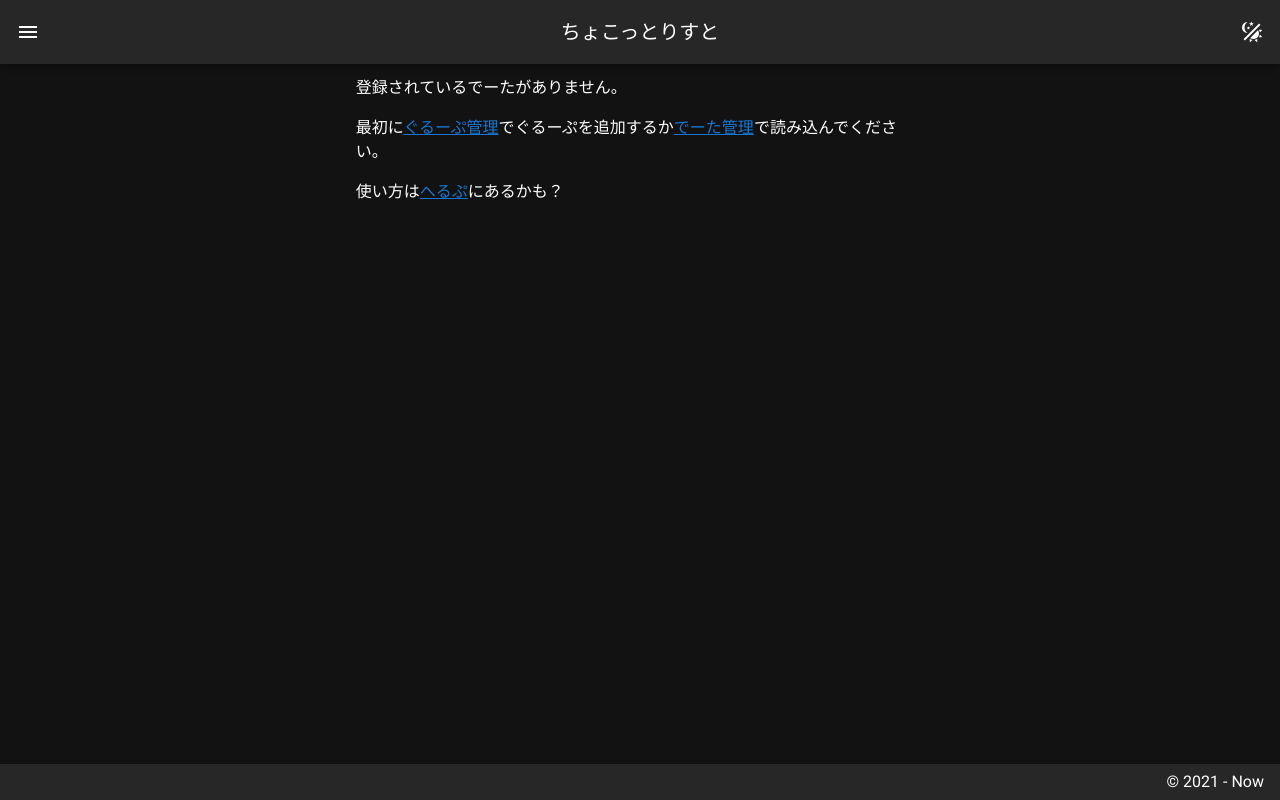
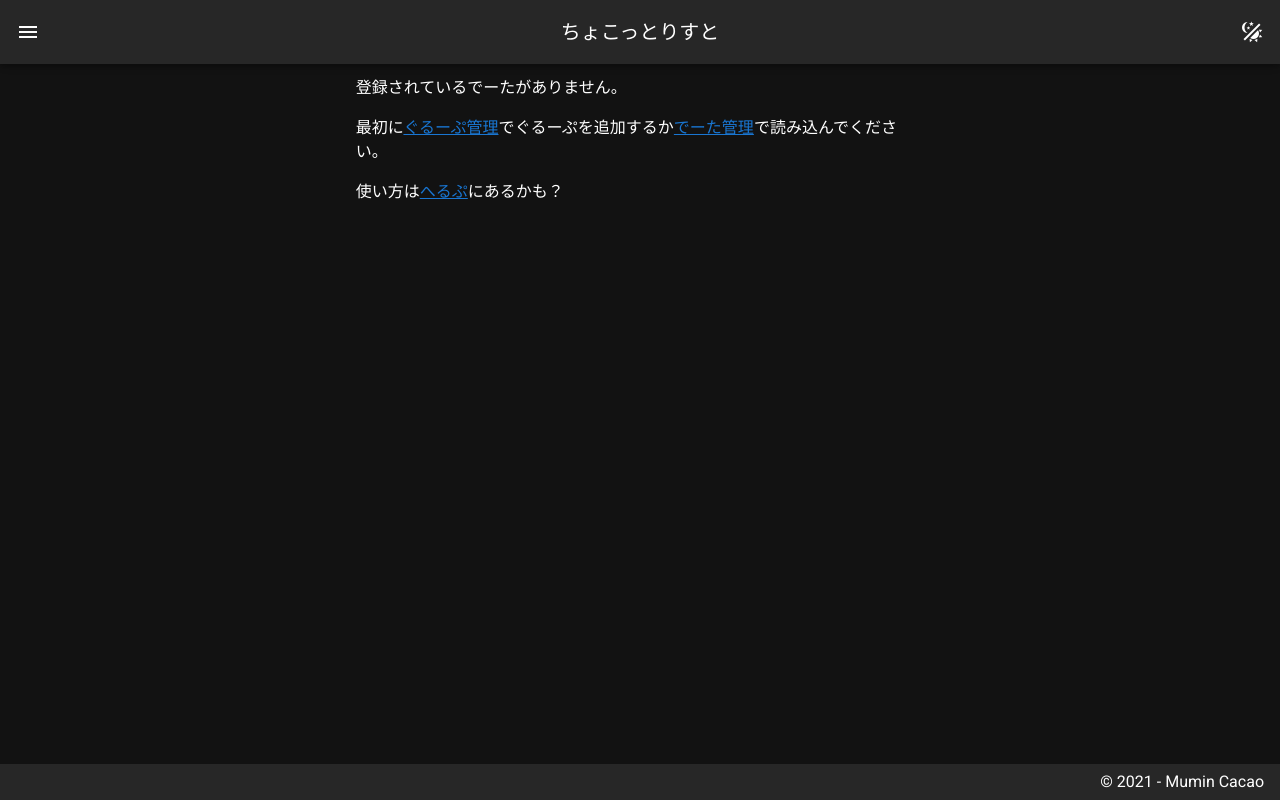
Before and after one commit to mumincacao/chocolist, a Nuxt app: page / in a window 1280 px wide. Built offline with nearby package versions, Linux system fonts and the light colour scheme.

Commit message:
Replace copyright.

```diff
--- a/layouts/default.vue
+++ b/layouts/default.vue
@@ -34,7 +34,7 @@
     </v-main>
     <v-footer absolute app>
       <v-spacer></v-spacer>
-      <span>&copy; 2021 - Now</span>
+      <span>&copy; 2021 - Mumin Cacao</span>
     </v-footer>
   </v-app>
 </template>
```
